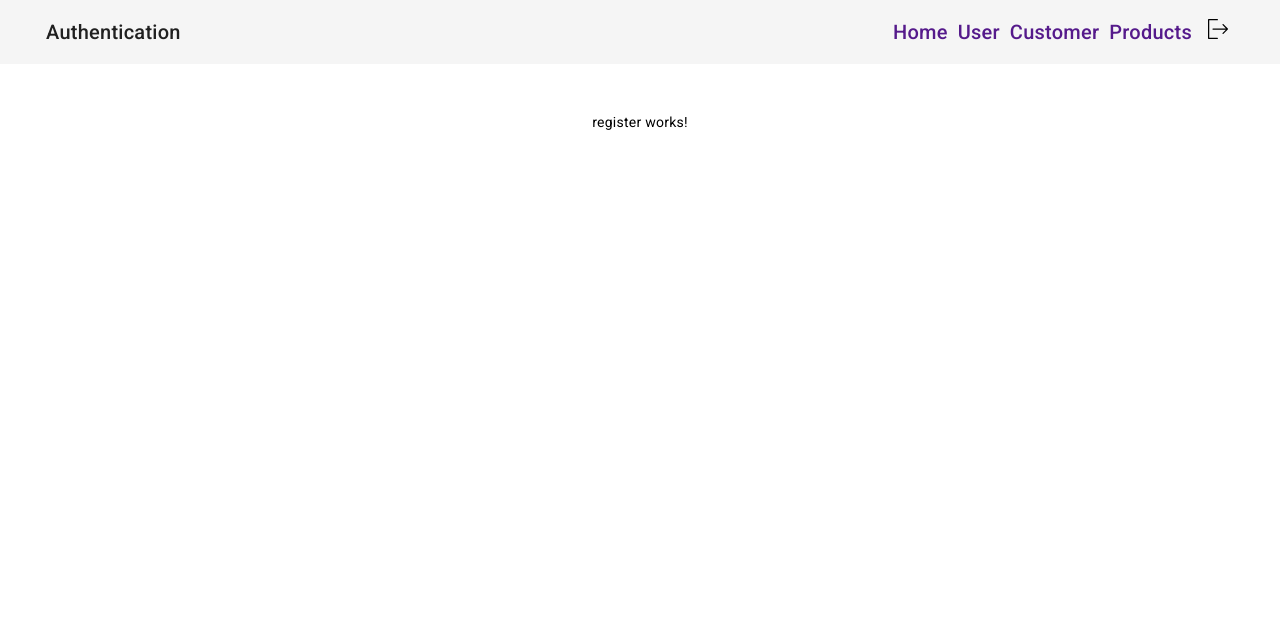
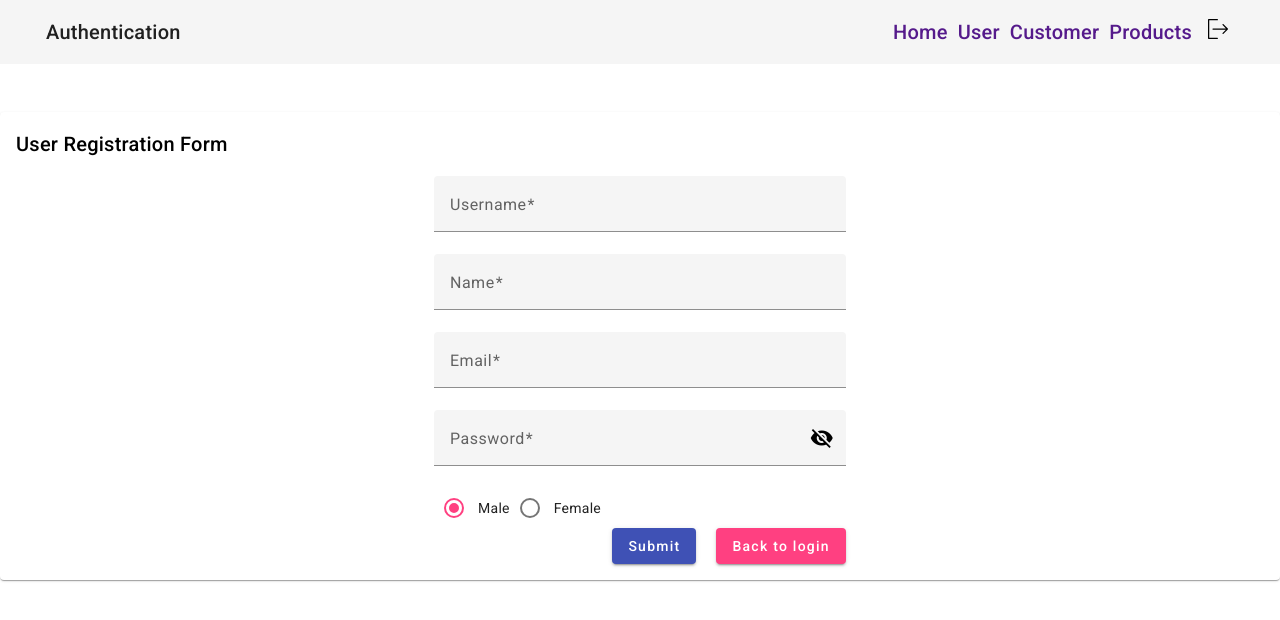
Before and after one commit to usama-DVLPR/role-based-authentication, an Angular app: page /register in a window 1280 px wide. Shown: the top 620 px of the page. Built offline with nearby package versions, Linux system fonts and the light colour scheme.

Commit message:
user registration completed

```diff
--- a/db.json
+++ b/db.json
@@ -1,3 +1,13 @@
 {
-  "user": []
+  "user": [
+    {
+      "id": "usamaHameed",
+      "name": "usama hameed",
+      "password": "alpha@123",
+      "email": "usama@gmail.com",
+      "gender": "Male",
+      "role": "",
+      "isActive": false
+    }
+  ]
 }
--- a/src/app/components/home/home.component.html
+++ b/src/app/components/home/home.component.html
@@ -1 +1,4 @@
-<p>home works!</p>
+<div>
+  <h1>Welcome TO Dashboard</h1>
+  <a routerLink="/register">Register Here</a>
+</div>
--- a/src/app/components/register/register.component.css
+++ b/src/app/components/register/register.component.css
@@ -0,0 +1,20 @@
+.registration__form form {
+  display: flex;
+  flex-direction: column;
+  /* justify-content: center; */
+  align-items: center;
+}
+
+.registration__form form mat-form-field,
+.registration__form form mat-radio-group {
+  width: 33%;
+  text-align: justify;
+}
+.registration__form form .btn {
+  display: flex;
+  gap: 20px;
+  /* align-items: start; */
+  align-items: end;
+  width: 33%;
+  justify-content: flex-end;
+}
--- a/src/app/components/register/register.component.html
+++ b/src/app/components/register/register.component.html
@@ -1 +1,54 @@
-<p>register works!</p>
+<mat-card class="registration__form">
+  <mat-card-header>
+    <h2>User Registration Form</h2>
+  </mat-card-header>
+  <mat-card-content>
+    <form [formGroup]="registrationForm" (ngSubmit)="registration()">
+      <mat-form-field class="example-full-width">
+        <mat-label>Username</mat-label>
+        <input matInput placeholder="Jhon" formControlName="id" />
+      </mat-form-field>
+
+      <mat-form-field class="example-full-width">
+        <mat-label>Name</mat-label>
+        <input matInput placeholder="Jhon Doe" formControlName="name" />
+      </mat-form-field>
+
+      <mat-form-field class="example-full-width">
+        <mat-label>Email</mat-label>
+        <input
+          matInput
+          placeholder="jhondeo@mail.com"
+          formControlName="email"
+        />
+      </mat-form-field>
+
+      <mat-form-field class="example-full-width">
+        <mat-label>Password</mat-label>
+        <!-- <input matInput placeholder="******" formControlName="password" /> -->
+        <input
+          matInput
+          placeholder="Password"
+          [type]="hide ? 'password' : 'text'"
+          formControlName="password"
+          required
+        />
+        <mat-icon matSuffix (click)="hide = !hide">{{
+          hide ? "visibility_off" : "visibility"
+        }}</mat-icon>
+      </mat-form-field>
+
+      <mat-radio-group formControlName="gender" aria-label="Select and Option">
+        <mat-radio-button value="Male">Male</mat-radio-button>
+        <mat-radio-button value="Female">Female</mat-radio-button>
+      </mat-radio-group>
+
+      <div class="btn">
+        <button mat-raised-button color="primary">Submit</button>
+        <a [routerLink]="['/login']" mat-raised-button color="accent"
+          >Back to login</a
+        >
+      </div>
+    </form>
+  </mat-card-content>
+</mat-card>
--- a/src/app/components/register/register.component.ts
+++ b/src/app/components/register/register.component.ts
@@ -1,10 +1,49 @@
-import { Component } from '@angular/core';
+import { ToastrService } from 'ngx-toastr';
+import { Component, OnInit } from '@angular/core';
+import { FormBuilder, FormGroup, Validators } from '@angular/forms';
+import { AuthService } from 'src/app/service/auth.service';
+import { Router } from '@angular/router';
 
 @Component({
   selector: 'app-register',
   templateUrl: './register.component.html',
-  styleUrls: ['./register.component.css']
+  styleUrls: ['./register.component.css'],
 })
-export class RegisterComponent {
+export class RegisterComponent implements OnInit {
+  registrationForm: FormGroup;
+  hide = true;
+  constructor(
+    private formBuilder: FormBuilder,
+    private toastr: ToastrService,
+    private _authService: AuthService,
+    private router: Router
+  ) {
+    this.registrationForm = this.formBuilder.group({
+      id: ['', [Validators.required, Validators.minLength(5)]],
+      name: ['', Validators.required],
+      password: ['', Validators.required],
+      email: ['', [Validators.required, Validators.email]],
+      gender: ['Male'],
+      role: [''],
+      isActive: [false],
+    });
+  }
+  ngOnInit(): void {}
 
+  registration() {
+    if (this.registrationForm.valid) {
+      this._authService
+        .registerUser(this.registrationForm.value)
+        .subscribe((data: any) => {
+          console.log(data);
+          this.toastr.success(
+            'User Registration Completed.',
+            'Please contact with ADMIN '
+          );
+          this.router.navigate(['/login']);
+        });
+    } else {
+      this.toastr.warning('Please Enter Valid Data');
+    }
+  }
 }
--- a/src/app/service/auth.service.ts
+++ b/src/app/service/auth.service.ts
@@ -1,9 +1,26 @@
+import { HttpClient } from '@angular/common/http';
 import { Injectable } from '@angular/core';
 
 @Injectable({
-  providedIn: 'root'
+  providedIn: 'root',
 })
 export class AuthService {
+  baseAPI = 'http://localhost:3000/user';
+  constructor(private http: HttpClient) {}
 
-  constructor() { }
+  getAllUsers() {
+    return this.http.get(this.baseAPI);
+  }
+
+  getUserById(id: number) {
+    return this.http.get(`${this.baseAPI}/${id}`);
+  }
+
+  registerUser(payload: any) {
+    return this.http.post(`${this.baseAPI}`, payload);
+  }
+
+  updateUser(id: number, payload: any) {
+    return this.http.put(`${this.baseAPI}/${id}`, payload);
+  }
 }
--- a/src/material.module.ts
+++ b/src/material.module.ts
@@ -10,6 +10,7 @@ import { MatPaginatorModule } from '@angular/material/paginator';
 import { MatToolbarModule } from '@angular/material/toolbar';
 import { MatIconModule } from '@angular/material/icon';
 import { MatButtonModule } from '@angular/material/button';
+import { MatRadioModule } from '@angular/material/radio';
 @NgModule({
   exports: [
     MatInputModule,
@@ -23,6 +24,7 @@ import { MatButtonModule } from '@angular/material/button';
     MatToolbarModule,
     MatIconModule,
     MatButtonModule,
+    MatRadioModule,
   ],
 })
 export class MaterialModule {}
--- a/src/styles.css
+++ b/src/styles.css
@@ -10,3 +10,6 @@ body {
   box-sizing: border-box;
   font-family: Roboto, "Helvetica Neue", sans-serif;
 }
+a {
+  text-decoration: none;
+}
```
